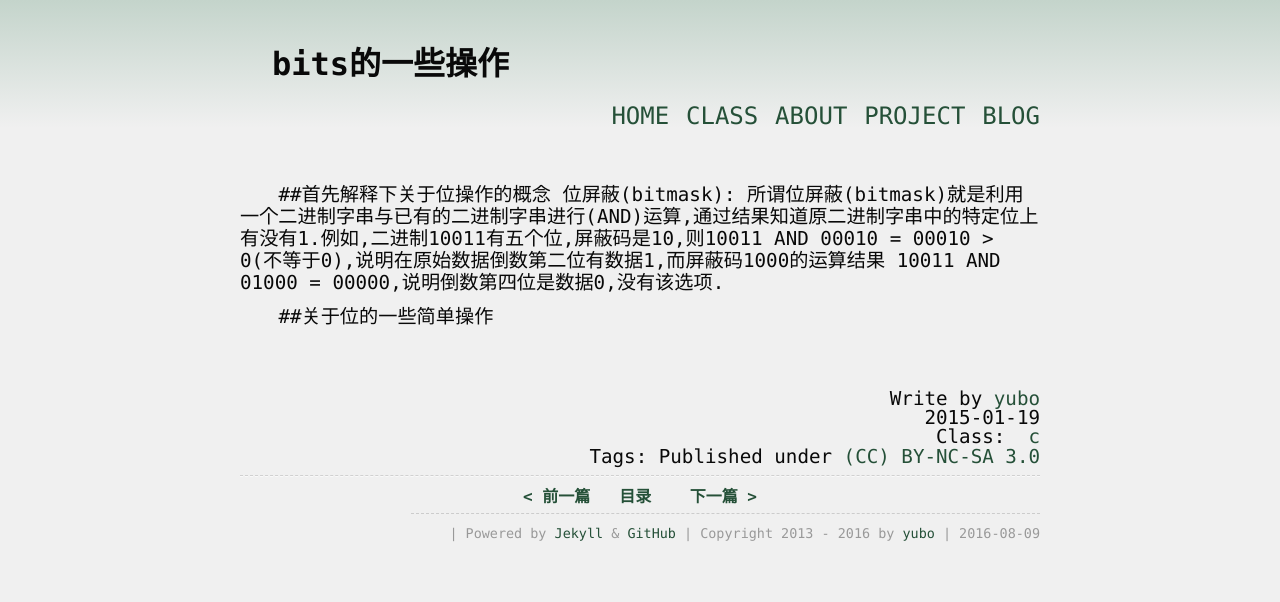
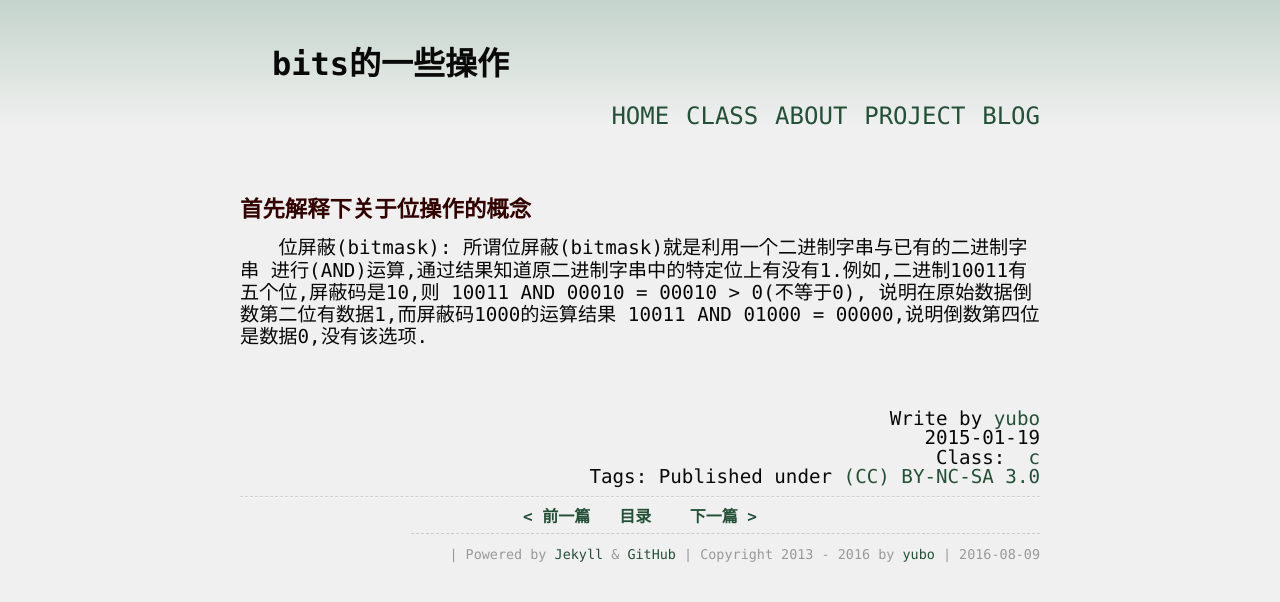
Before and after one commit to yuzibo/yuzibo.github.io, a Jekyll site: the page built from _posts/2015-01-19-BitOfOperations.md, in a window 1280 px wide. Shown: the top 602 px of the page. Built offline with Jekyll 4.4.1, drawn with Linux system fonts in a browser that asks for light colours; comment, search, counter and statistics services are not loaded.

Commit message:
modify files

```diff
--- a/_posts/2015-01-19-BitOfOperations.md
+++ b/_posts/2015-01-19-BitOfOperations.md
@@ -4,9 +4,10 @@ title: "bits的一些操作"
 category: c
 ---
 
-##首先解释下关于位操作的概念
-位屏蔽(bitmask): 所谓位屏蔽(bitmask)就是利用一个二进制字串与已有的二进制字串进行(AND)运算,通过结果知道原二进制字串中的特定位上有没有1.例如,二进制10011有五个位,屏蔽码是10,则10011 AND 00010 = 00010 > 0(不等于0),说明在原始数据倒数第二位有数据1,而屏蔽码1000的运算结果 10011 AND 01000 = 00000,说明倒数第四位是数据0,没有该选项.
+## 首先解释下关于位操作的概念
 
-
-
-##关于位的一些简单操作
+位屏蔽(bitmask): 所谓位屏蔽(bitmask)就是利用一个二进制字串与已有的二进制字串
+进行(AND)运算,通过结果知道原二进制字串中的特定位上有没有1.例如,二进制10011有
+五个位,屏蔽码是10,则
+10011 AND 00010 = 00010 > 0(不等于0),
+说明在原始数据倒数第二位有数据1,而屏蔽码1000的运算结果 10011 AND 01000 = 00000,说明倒数第四位是数据0,没有该选项.
```
